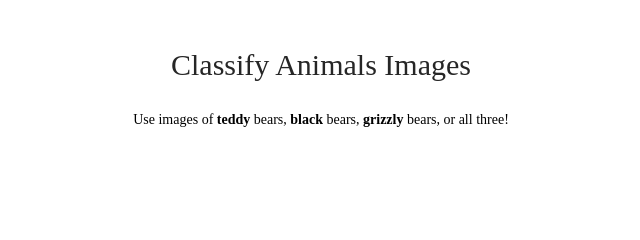
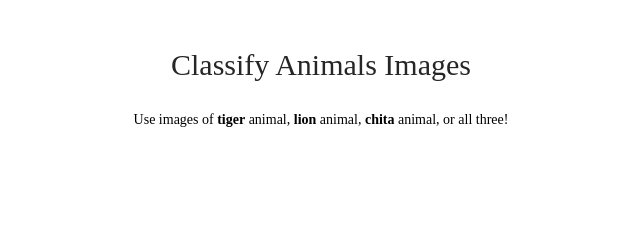
Before and after one commit to rorrot/animal, a plain HTML site: page app/view/index.html in a window 1280 px wide. Shown: the top 240 px of the page, 319-959 px from the left. Drawn offline with Linux system fonts and the light colour scheme.

Commit message:
Update index.html

```diff
--- a/app/view/index.html
+++ b/app/view/index.html
@@ -9,7 +9,7 @@
   <div class='center'>
     <div class='title'>Classify Animals Images </div>
     <p>
-      Use images of <strong>teddy</strong> bears, <strong>black</strong> bears, <strong>grizzly</strong> bears, or
+      Use images of <strong>tiger</strong> animal, <strong>lion</strong> animal, <strong>chita</strong> animal, or
       all three!
     </p>
     <div class='content'>
```
